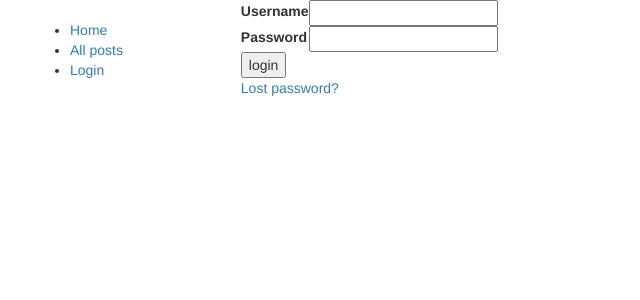
After one commit to loqit/Django-test-project, a Django app: template dj_test/apps/main_page/templates/registration/login.html in a window 1280 px wide. The commit adds this page. Shown: the top 300 px of the page, without its empty margins (0-640 px from the left). Run offline with Django 3.2, Linux system fonts and the light colour scheme; the template is opened without the code that fills it, so the values that code supplies are empty, except form fields; tables that the repository leaves empty hold one stand-in row (values such as "Sample post"); form fields are guessed from the names that the template uses; some libraries are stand-ins or nearby versions.

Commit message:
Last rev

```diff
--- a/dj_test/apps/main_page/models.py
+++ b/dj_test/apps/main_page/models.py
@@ -6,6 +6,7 @@ class Article(models.Model):
     article_title = models.CharField('Название статьи', max_length=200)
     article_text = models.TextField('Текст статьи')
     pub_date = models.DateTimeField('Время публикации')
+
 
     class Meta:
         verbose_name = 'Статья'
--- a/dj_test/apps/main_page/templates/arcticles/list.html
+++ b/dj_test/apps/main_page/templates/arcticles/list.html
@@ -20,11 +20,13 @@
         There is no news
     {% endif %}
 <br/>
+{% if user.is_authenticated %}
 <form action="{% url 'main_page:create_article'%}" method="POST">
     {% csrf_token %}
-    <input type="text" required placeholder="Your name" name="name"><br>
+    <input type="text" required placeholder="Article Title" name="name"><br>
     <textarea name="text" required="" placeholder="Article text" cols="30" rows="10"></textarea><br>
     <button type="submit">Post Article</button>
 
 </form>
+{% endif %}
 {% endblock %}
--- a/dj_test/apps/main_page/templates/base.html
+++ b/dj_test/apps/main_page/templates/base.html
@@ -20,6 +20,12 @@
           <br/>
           <li><a href="{% url 'main_page:home'%}">Home</a></li>
           <li><a href="{% url 'main_page:index'%}">All posts</a></li>
+             {% if user.is_authenticated %}
+          <li>User: {{ user.get_username }}</li>
+          <li><a href="{% url 'logout'%}?next={{request.path}}">Logout</a></li>
+    {% else %}
+          <li><a href="{% url 'login'%}?next={{request.path}}">Login</a></li>
+   {% endif %}
       </ul>
      {% endblock %}
             </div>
--- /dev/null
+++ b/dj_test/apps/main_page/templates/registration/login.html
@@ -0,0 +1,40 @@
+{% extends "base.html" %}
+
+{% block content %}
+
+{% if form.errors %}
+  <p>Your username and password didn't match. Please try again.</p>
+{% endif %}
+
+{% if next %}
+  {% if user.is_authenticated %}
+    <p>Your account doesn't have access to this page. To proceed,
+    please login with an account that has access.</p>
+  {% else %}
+    <p>Please login to see this page.</p>
+  {% endif %}
+{% endif %}
+
+<form method="post" action="{% url 'login' %}">
+{% csrf_token %}
+<table>
+
+<tr>
+  <td>{{ form.username.label_tag }}</td>
+  <td>{{ form.username }}</td>
+</tr>
+
+<tr>
+  <td>{{ form.password.label_tag }}</td>
+  <td>{{ form.password }}</td>
+</tr>
+</table>
+
+<input type="submit" value="login" />
+<input type="hidden" name="next" value="{{ next }}" />
+</form>
+
+{# Assumes you setup the password_reset view in your URLconf #}
+<p><a href="{% url 'password_reset' %}">Lost password?</a></p>
+
+{% endblock %}
--- a/dj_test/apps/main_page/urls.py
+++ b/dj_test/apps/main_page/urls.py
@@ -1,4 +1,4 @@
-from django.urls import path
+from django.urls import path, include
 from . import views
 
 
@@ -8,7 +8,8 @@ urlpatterns = [
     path('', views.index, name='index'),
     path('<int:article_id>/', views.detail, name='detail'),
     path('<int:article_id>/leave_comment/', views.leave_comment, name='leave_comment'),
-    path('home', views.home, name='home'),
+    path('home/', views.home, name='home'),
     path('create_article/', views.create_article, name='create_article'),
+    path('<int:article_id>/delete_article/', views.delete_article, name='delete_article'),
 
 ]
--- a/dj_test/urls.py
+++ b/dj_test/urls.py
@@ -19,4 +19,6 @@ from django.urls import path, include
 urlpatterns = [
     path('main_page/', include('dj_test.apps.main_page.urls')),
     path('admin/', admin.site.urls),
+    path('accounts/', include('django.contrib.auth.urls'), include('registration.urls')),
+
 ]
```
Also changed, not shown: dj_test/apps/main_page/templates/arcticles/detail.html (+12 -2 lines), dj_test/apps/main_page/views.py (+12 -5 lines), dj_test/settings.py (+2 -5 lines).
